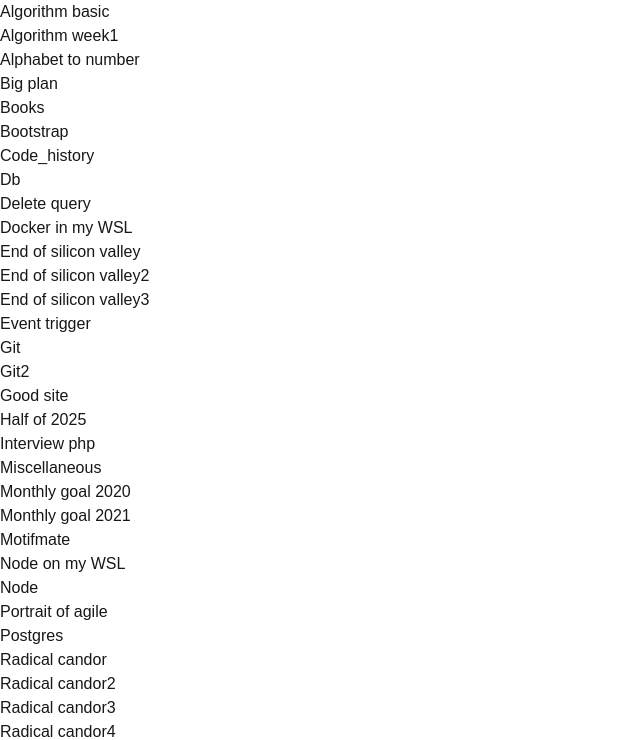
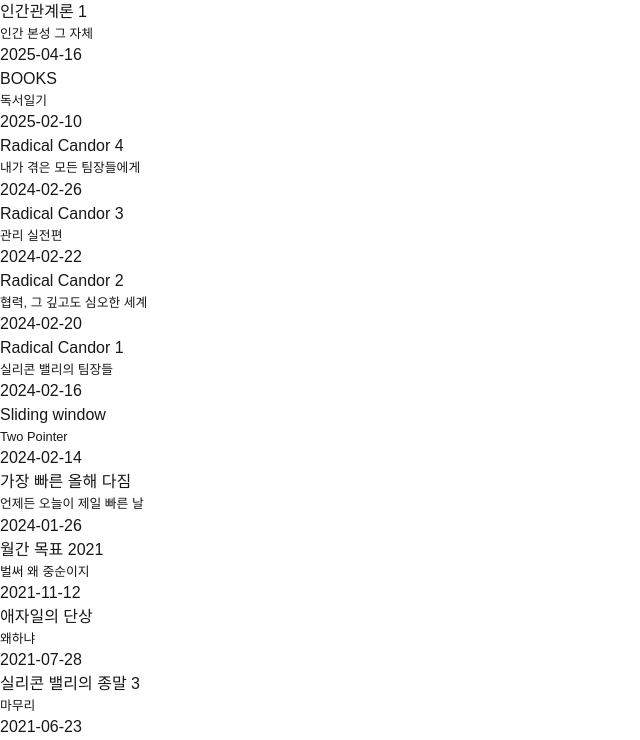
Before and after one commit to ejayyy/ejayyy.github.io, a Next.js app: page / in a window 1280 px wide. Shown: the top 740 px of the page, without its empty margins (0-640 px from the left). Built offline with nearby package versions, Linux system fonts and the light colour scheme.

Commit message:
Add frontmatter

```diff
--- a/next.config.ts
+++ b/next.config.ts
@@ -1,4 +1,5 @@
 import createMDX from '@next/mdx'
+import remarkGfm from 'remark-gfm'
 
 /** @type {import('next').NextConfig} */
 const nextConfig = {
@@ -11,7 +12,7 @@
 const withMDX = createMDX({
   extension: /\.(md|mdx)$/,
   options: {
-    remarkPlugins: [],
+    remarkPlugins: [remarkGfm],
     rehypePlugins: [],
   },
 })
--- a/package.json
+++ b/package.json
@@ -3,7 +3,7 @@
   "version": "0.1.0",
   "private": true,
   "scripts": {
-    "dev": "next dev --turbopack",
+    "dev": "next dev",
     "build": "next build",
     "start": "next start",
     "lint": "next lint"
@@ -22,6 +22,8 @@
     "@types/node": "^20",
     "@types/react": "^19",
     "@types/react-dom": "^19",
+    "gray-matter": "^4.0.3",
+    "remark-gfm": "^4.0.1",
     "tailwindcss": "^4",
     "typescript": "^5"
   }
--- a/src/app/page.tsx
+++ b/src/app/page.tsx
@@ -1,31 +1,48 @@
 import fs from 'fs'
 import path from 'path'
 import Link from 'next/link'
+import matter from 'gray-matter'
 
 export default async function Home() {
-  // Read all files from the content directory
   const contentDir = path.join(process.cwd(), 'src/app/content')
   const files = fs.readdirSync(contentDir)
 
-  // Filter for .md and .mdx files
   const posts = files
     .filter(file => file.endsWith('.md') || file.endsWith('.mdx'))
-    .map(file => {
+    .map((file) => {
+      const filePath = path.join(contentDir, file)
+      const content = fs.readFileSync(filePath, 'utf8')
+
+      const { data: frontmatter } = matter(content)
+
       const slug = file.replace(/\.(md|mdx)$/, '')
       return {
         slug,
         filename: file,
-        title: slug.charAt(0).toUpperCase() + slug.slice(1).replace(/-/g, ' ')
+        title: frontmatter.title || slug.charAt(0).toUpperCase() + slug.slice(1).replace(/-/g, ' '),
+        date: frontmatter.date ? new Date(frontmatter.date) : new Date(0),
+        spoiler: frontmatter.spoiler,
+        draft: frontmatter.draft || false
       }
     })
+
+  const sortedPosts = posts
+    .filter(post => !post.draft)
+    .sort((a, b) => b.date.getTime() - a.date.getTime())
 
   return (
     <div>
       <div>
-        {posts.map((post) => (
+        {sortedPosts.map((post) => (
           <article key={post.slug}>
             <Link href={`/blog/${post.slug}`}>
               <h2>{post.title}</h2>
+              <small>{post.spoiler && <p>{post.spoiler}</p>}</small>
+              {post.date && (
+                <time dateTime={post.date.toISOString()}>
+                  {post.date.toISOString().split('T')[0]}
+                </time>
+              )}
             </Link>
           </article>
         ))}
```
Also changed, not shown: 1 other file (tests, documents, lock files or other folders).
